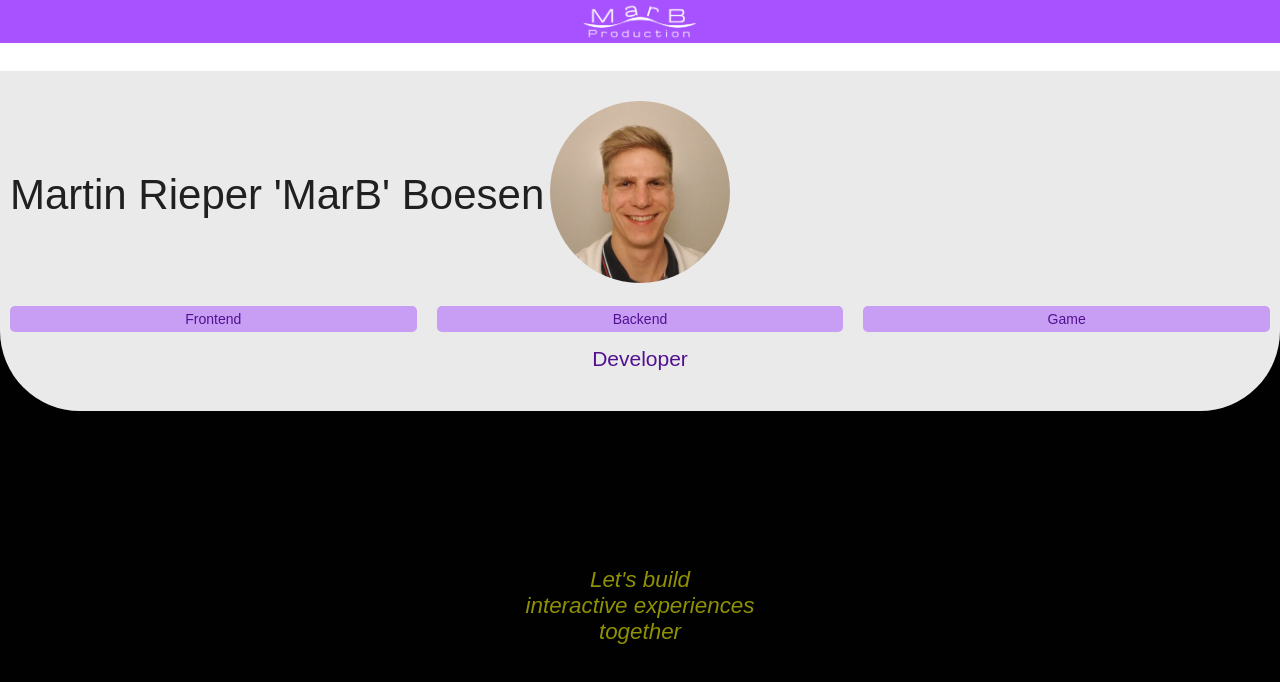
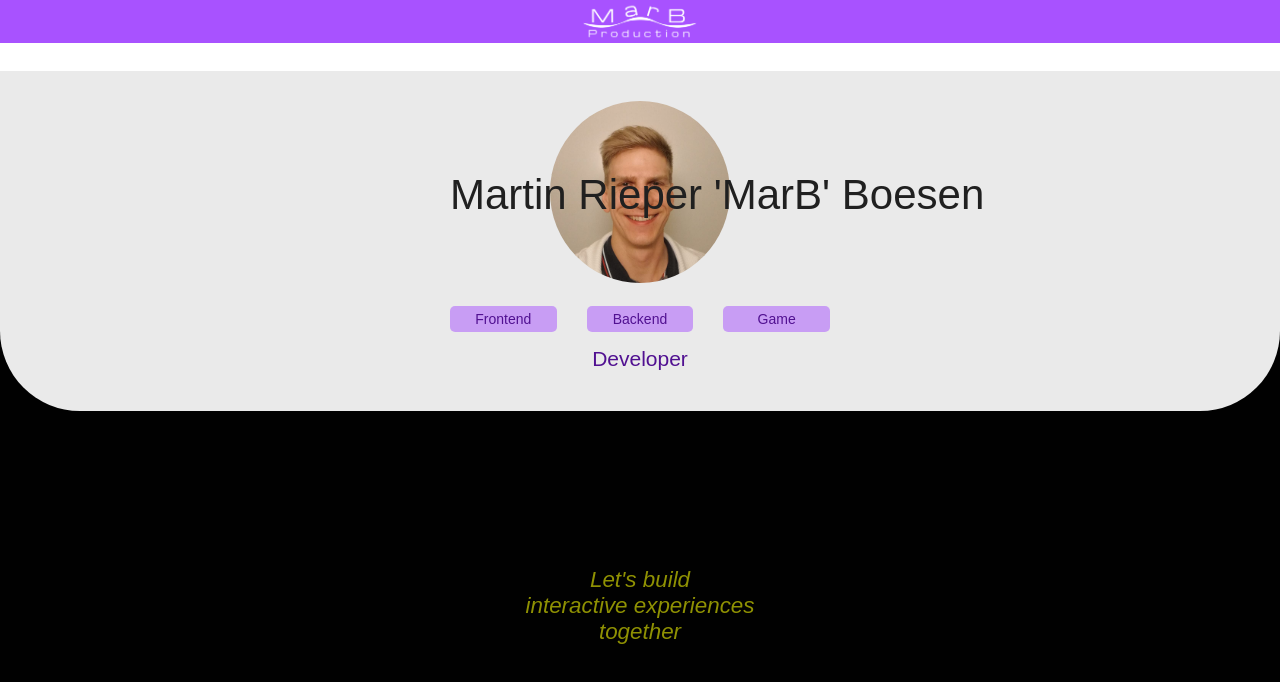
Before and after one commit to MarBProduction/portfolio, a plain HTML site: page index.html in a window 1280 px wide. Drawn offline with Linux system fonts and the light colour scheme.

Commit message:
Responsive adjustment to home page

```diff
--- a/css/style.css
+++ b/css/style.css
@@ -204,11 +204,15 @@ h2 {
     padding: 0;
 }
 
-#top-wrapper {
-    width: 100%;
+#background-shape {
     background-color: var(--light-light-grey);
     border-bottom-right-radius: 80px;
     border-bottom-left-radius: 80px;
+}
+#top-wrapper {
+    width: 100%;
+    max-width: 400px;
+    margin: 0 auto;
     padding: 10px 10px 40px 10px;
     text-align: center;
 }
@@ -229,7 +233,7 @@ h1 {
     justify-content: space-between;
 }
 .job-role {
-    width: calc((100vw - 60px) / 3);
+    width: calc((100% - 60px) / 3);
     padding: 5px;
     text-align: center;
     font-size: 1em;
--- a/index.html
+++ b/index.html
@@ -34,6 +34,7 @@
 
   <main id="content">
     <article id="home" class="pages">
+      <div id="background-shape">
         <div id="top-wrapper">
           <h1>Martin Rieper 'MarB' Boesen </h1>
           <img id="profile-picture" src="img/cv-image-2023.jpg" alt="Picture of me">
@@ -43,6 +44,7 @@
             <div class="job-role">Game</div>
           </div>
           <p id="job-role-common-denominator">Developer</p>
+        </div>
       </div>
       <div id="quote-wrapper">
         <p>Let's build</p>
```
Lines whose indentation alone changed are shown as unchanged.
